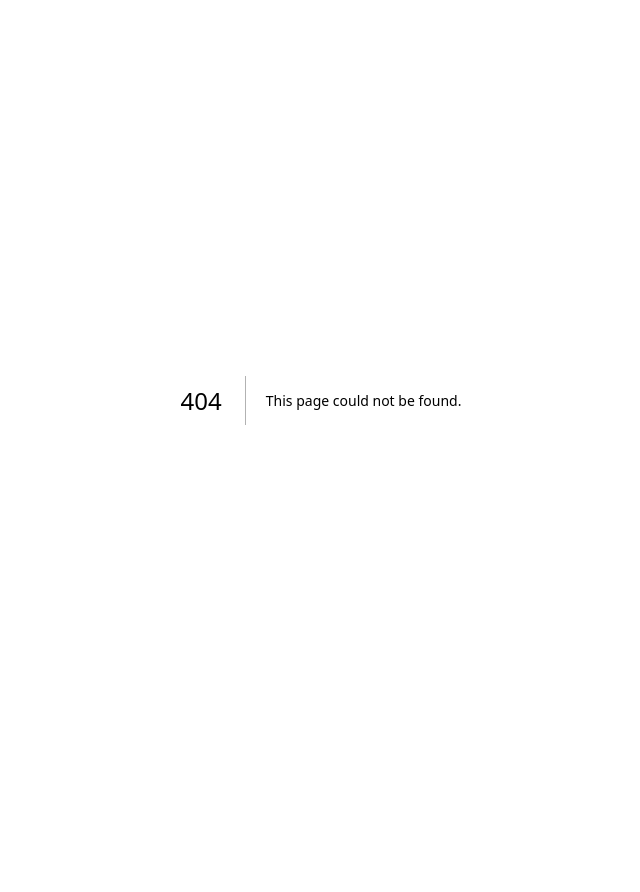
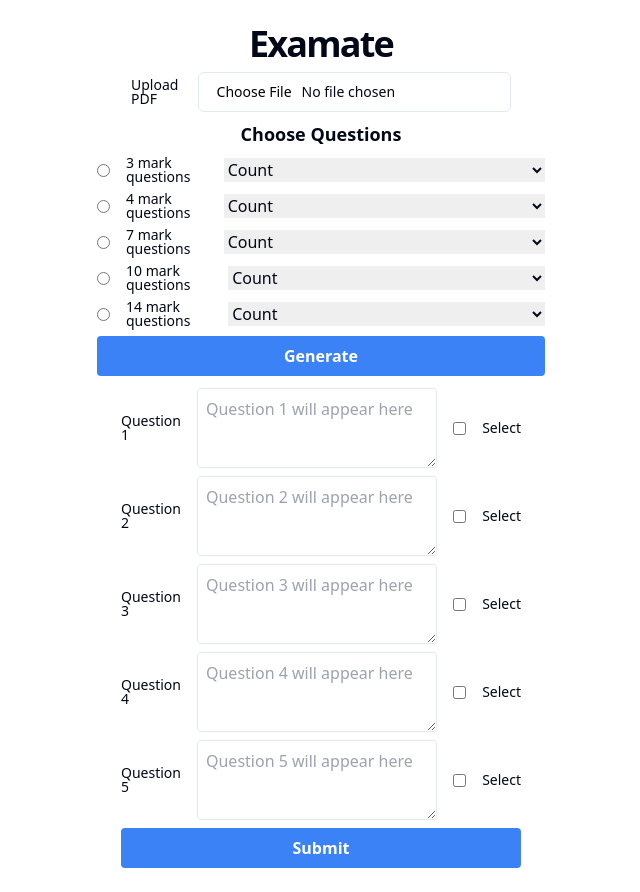
Before and after one commit to Althafmu/ExamMate, a Next.js app: page /teacherPage in a window 1280 px wide. Before the commit this address had no page. Shown: the whole page, without its empty margins (319-959 px from the left). Before the commit the page ends 800 px from the top, so only its background shows below. Built offline with nearby package versions, Linux system fonts and the light colour scheme.

Commit message:
teacherpage

```diff
--- /dev/null
+++ b/app/teacherPage/page.tsx
@@ -0,0 +1,10 @@
+import Teacher_first from "@/components/teacher_first"
+
+
+const page = () => {
+  return (
+    <div><Teacher_first/></div>
+  )
+}
+
+export default page
--- /dev/null
+++ b/components/teacher_first.tsx
@@ -0,0 +1,143 @@
+import { Label } from '@/components/ui/label';
+import { Input } from '@/components/ui/input';
+
+export default function teacher_first() {
+  return (
+    <div
+      key="1"
+      className="flex flex-cols items-center justify-center min-h-screen py-6"
+    >
+      <div className="container flex flex-col items-center  justify-center px-4 space-y-2 md:px-6">
+        <div className="text-4xl font-bold tracking-tighter">Examate</div>
+        <div className=" justify-center max-w-sm items-center flex gap-1">
+          <Label htmlFor="pdf">Upload PDF</Label>
+          <Input id="pdf" type="file" className="w-full" />
+        </div>
+        <h2 className="text-lg font-semibold mt-4">Choose Questions</h2>
+        <div className="flex flex-col mt-2 space-y-2 w-full max-w-md">
+          <div className="flex items-center space-x-4 w-full">
+            <input
+              id="threeMark"
+              name="questionType"
+              type="radio"
+              value="3 mark"
+            />
+            <Label htmlFor="threeMark">3 mark questions</Label>
+            <select className="select w-full" id="threeMarkCount" name="count">
+              <option value="">Count</option>
+              {[...Array(20)].map((_, index) => (
+                <option key={index + 1} value={index + 1}>
+                  {index + 1}
+                </option>
+              ))}
+            </select>
+          </div>
+          <div className="flex items-center space-x-4 w-full">
+            <input
+              id="fourMark"
+              name="questionType"
+              type="radio"
+              value="4 mark"
+            />
+            <Label htmlFor="fourMark">4 mark questions</Label>
+            <select className="select w-full" id="fourMarkCount" name="count">
+              <option value="">Count</option>
+              {[...Array(20)].map((_, index) => (
+                <option key={index + 1} value={index + 1}>
+                  {index + 1}
+                </option>
+              ))}
+            </select>
+          </div>
+          <div className="flex items-center space-x-4 w-full">
+            <input
+              id="sevenMark"
+              name="questionType"
+              type="radio"
+              value="7 mark"
+            />
+            <Label htmlFor="sevenMark">7 mark questions</Label>
+            <select className="select w-full" id="sevenMarkCount" name="count">
+              <option value="">Count</option>
+              {[...Array(20)].map((_, index) => (
+                <option key={index + 1} value={index + 1}>
+                  {index + 1}
+                </option>
+              ))}
+            </select>
+          </div>
+          <div className="flex items-center space-x-4 w-full">
+            <input
+              id="tenMark"
+              name="questionType"
+              type="radio"
+              value="10 mark"
+            />
+            <Label htmlFor="tenMark">10 mark questions</Label>
+            <select className="select w-full" id="tenMarkCount" name="count">
+              <option value="">Count</option>
+              {[...Array(20)].map((_, index) => (
+                <option key={index + 1} value={index + 1}>
+                  {index + 1}
+                </option>
+              ))}
+            </select>
+          </div>
+          <div className="flex items-center space-x-4 w-full">
+            <input
+              id="fourteenMark"
+              name="questionType"
+              type="radio"
+              value="14 mark"
+            />
+            <Label htmlFor="fourteenMark">14 mark questions</Label>
+            <select
+              className="select w-full"
+              id="fourteenMarkCount"
+              name="count"
+            >
+              <option value="">Count</option>
+              {[...Array(20)].map((_, index) => (
+                <option key={index + 1} value={index + 1}>
+                  {index + 1}
+                </option>
+              ))}
+            </select>
+          </div>
+          <button className="bg-blue-500 hover:bg-blue-700 text-white font-bold py-2 px-4 rounded">
+            Generate
+          </button>
+          <div
+            key="1"
+            className="flex flex-cols items-center justify-center  "
+          >
+            <div className="container flex flex-col items-center px-4 sp md:px-6">
+              <div className="flex flex-col mt-1 space-y-2 w-full max-w-md">
+                {[...Array(5)].map((_, index) => (
+                  <div
+                    key={index}
+                    className="flex items-center space-x-4 w-full"
+                  >
+                    <Label htmlFor={`question${index + 1}`}>{`Question ${
+                      index + 1
+                    }`}</Label>
+                    <textarea
+                      id={`question${index + 1}`}
+                      className="w-full h-20 p-2 border rounded"
+                      placeholder={`Question ${index + 1} will appear here`}
+                    ></textarea>
+                    <input id={`selectQuestion${index + 1}`} type="checkbox" />
+                    <Label htmlFor={`selectQuestion${index + 1}`}>Select</Label>
+                  </div>
+                ))}
+                <button className="bg-blue-500 hover:bg-blue-700 text-white font-bold py-2 px-4 rounded w-full">
+                  Submit
+                </button>
+              </div>
+            </div>
+          </div>
+        </div>
+      </div>
+    </div>
+  );
+}
```
